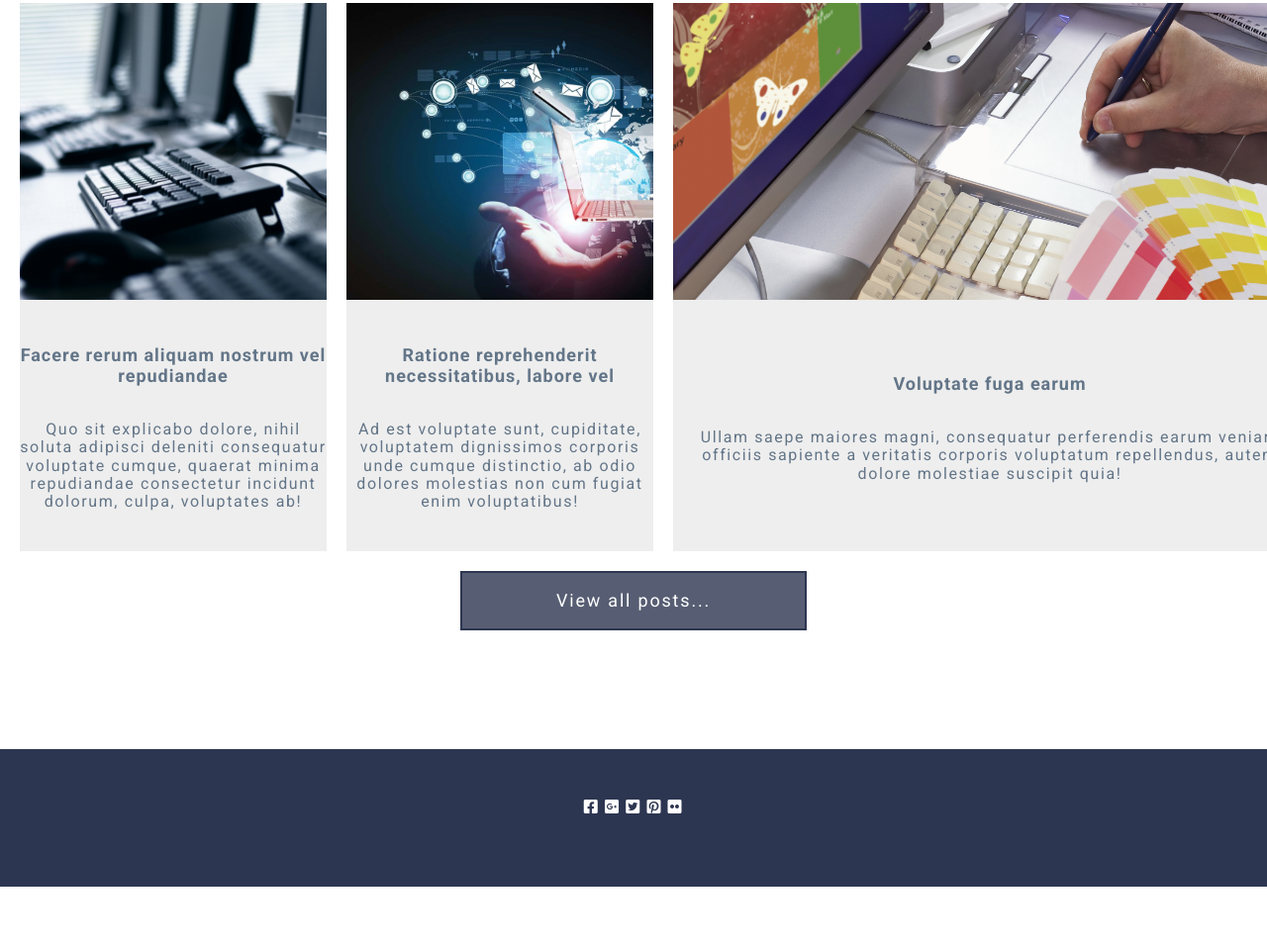
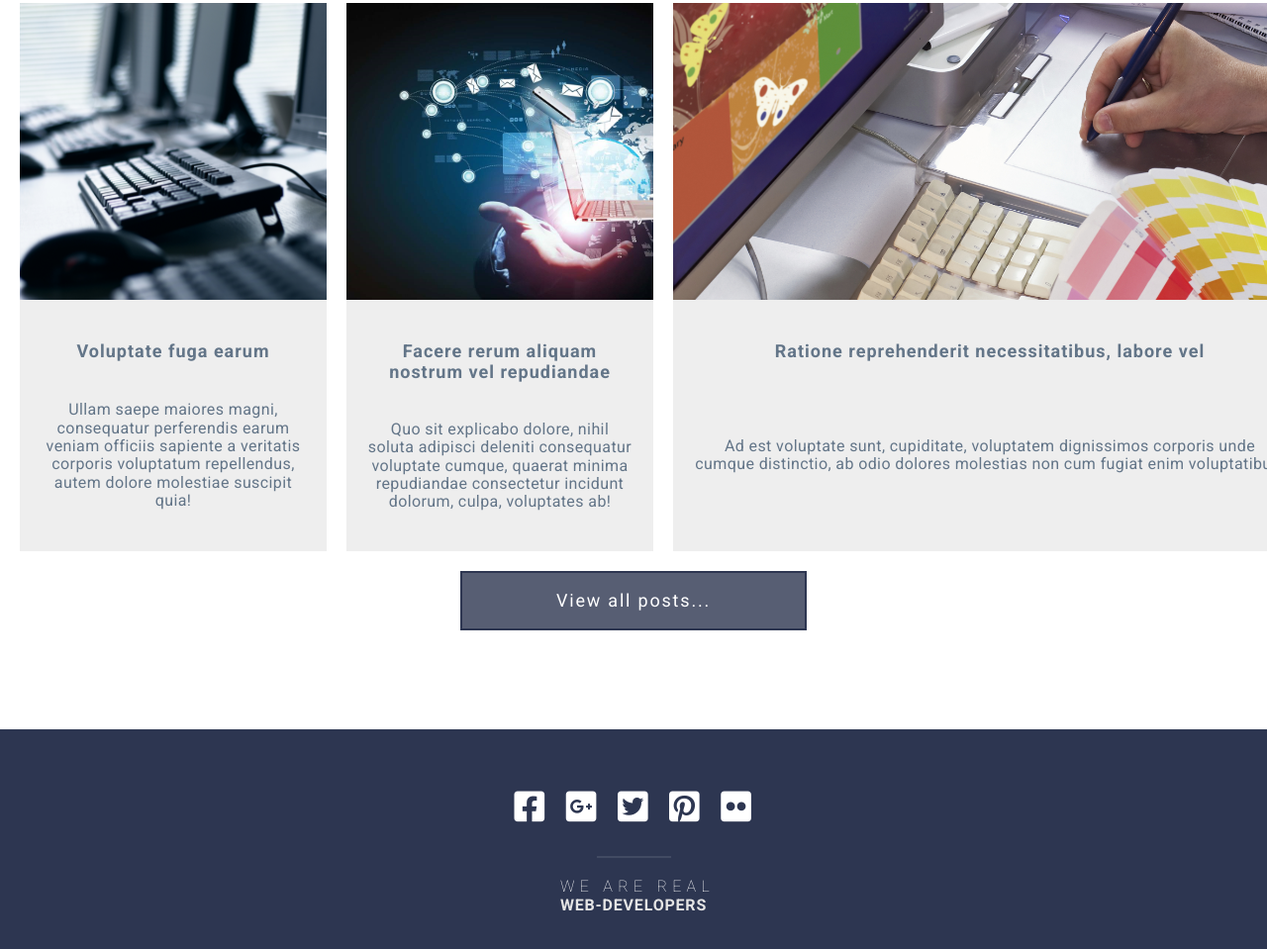
Before and after one commit to Nazdram/term-paper_1, a website: page index.html in a window 1280 px wide. Shown: the part 3399-4358 px from the top of the page at 99% size. Before the commit the page ends 4295 px from the top, so only its background shows below. Drawn offline with Linux system fonts and the light colour scheme.

Commit message:
created footer

```diff
--- a/assets/scss/components/footer/_footer.scss
+++ b/assets/scss/components/footer/_footer.scss
@@ -13,5 +13,39 @@
     padding-right: 20px;
 }
 .footer__social {
+    position: relative;
+    display: grid;
+    grid-template-columns: repeat(auto-fit, minmax(50px, max-content));
+    justify-content: center;
+    margin-bottom: 40px;
+    font-size: 35px;
+}
+.footer__social a {
+    display: block;
+    padding: 10px;
+}
+.footer__social::after {
+    position: absolute;
+    bottom: -20px;
+    left: calc(50% - 37.5px);
+    width: 75px;
+    height: 2px;
+    content: "";
+    background-color: rgba(255, 255, 255, 0.1)
+}
+.footer__social a {
 
 }
+.footer__initials {
+    color: $color-light;
+}
+.footer__initials span:nth-of-type(1) {
+    margin-right: -0.5em;
+    letter-spacing: 0.33em;
+    font-weight: 100
+}
+.footer__initials span:nth-of-type(2) {
+    letter-spacing: 0.05em;
+    color: #e5e5e5;
+    font-weight: 700;
+}
--- a/assets/scss/components/sections/_section-form.scss
+++ b/assets/scss/components/sections/_section-form.scss
@@ -7,8 +7,8 @@
     padding: 30px 0;
 
     &__container {
-        display: flex;
-        justify-content: space-between;
+        display: grid;
+        grid-template-columns: repeat(3, 1fr);
         max-width: 1340px;
 
         margin: 0 auto;
@@ -23,7 +23,7 @@
             background-color: rgba(255, 255, 255, 0.05);
             font-size: 1.125rem;
 
-            width: 420px;
+            width: 420px !important;
             height: 60px;
         }
     }
--- a/assets/scss/components/sections/_section-posts.scss
+++ b/assets/scss/components/sections/_section-posts.scss
@@ -3,7 +3,7 @@
 
 .post {
     padding-top: 70px;
-    padding-bottom: 100px;
+    padding-bottom: 80px;
 }
 .post_container {
     max-width: 1340px;
@@ -57,9 +57,10 @@
 .post_item-text {
     height: 250px;
 
-    display: flex;
-    flex-direction: column;
+    display: grid;
     justify-content: center;
+    padding: 20px;
+
 }
 
 .post_item-text h3 {
@@ -71,6 +72,7 @@
 .post_item-text p {
     color: #637588;
     font-size: 1rem;
+    letter-spacing: 0.4px;
 }
 .post_button {
     display: flex;
--- a/index.html
+++ b/index.html
@@ -198,6 +198,21 @@
               <img  class="post_item-img" src="/assets/img/img-post-4.png" alt="">
             </div>
             <div class="post_item-text">
+              <h3>Voluptate fuga earum</h3>
+              <p>Ullam saepe maiores magni,
+                consequatur perferendis earum
+                veniam officiis sapiente a veritatis
+                corporis voluptatum repellendus,
+                autem dolore molestiae suscipit quia!</p>
+            </div>
+          </a>
+        </div>
+        <div class="post_item">
+          <a class="post_item-link" href="">
+            <div>
+              <img  class="post_item-img" src="/assets/img/img-post-5.png" alt="">
+            </div>
+            <div class="post_item-text">
               <h3>Facere rerum aliquam nostrum vel repudiandae</h3>
               <p>Quo sit explicabo dolore, nihil soluta
                 adipisci deleniti consequatur voluptate
@@ -210,28 +225,13 @@
         <div class="post_item">
           <a class="post_item-link" href="">
             <div>
-              <img  class="post_item-img" src="/assets/img/img-post-5.png" alt="">
+              <img  class="post_item-img" src="/assets/img/img-post-6.png" alt="">
             </div>
             <div class="post_item-text">
               <h3>Ratione reprehenderit necessitatibus, labore vel</h3>
               <p>Ad est voluptate sunt, cupiditate, voluptatem dignissimos corporis unde cumque distinctio, ab odio
                 dolores
                 molestias non cum fugiat enim voluptatibus!</p>
-            </div>
-          </a>
-        </div>
-        <div class="post_item">
-          <a class="post_item-link" href="">
-            <div>
-              <img  class="post_item-img" src="/assets/img/img-post-6.png" alt="">
-            </div>
-            <div class="post_item-text">
-              <h3>Voluptate fuga earum</h3>
-              <p>Ullam saepe maiores magni,
-                consequatur perferendis earum
-                veniam officiis sapiente a veritatis
-                corporis voluptatum repellendus,
-                autem dolore molestiae suscipit quia!</p>
             </div>
           </a>
         </div>
@@ -253,7 +253,8 @@
       </div>
     </div>
     <div class="footer__initials">
-
+      <span>WE ARE REAL</span><br>
+      <span>WEB-DEVELOPERS</span>
     </div>
   </footer>
 
```
Also changed, not shown: assets/css/style.css.
